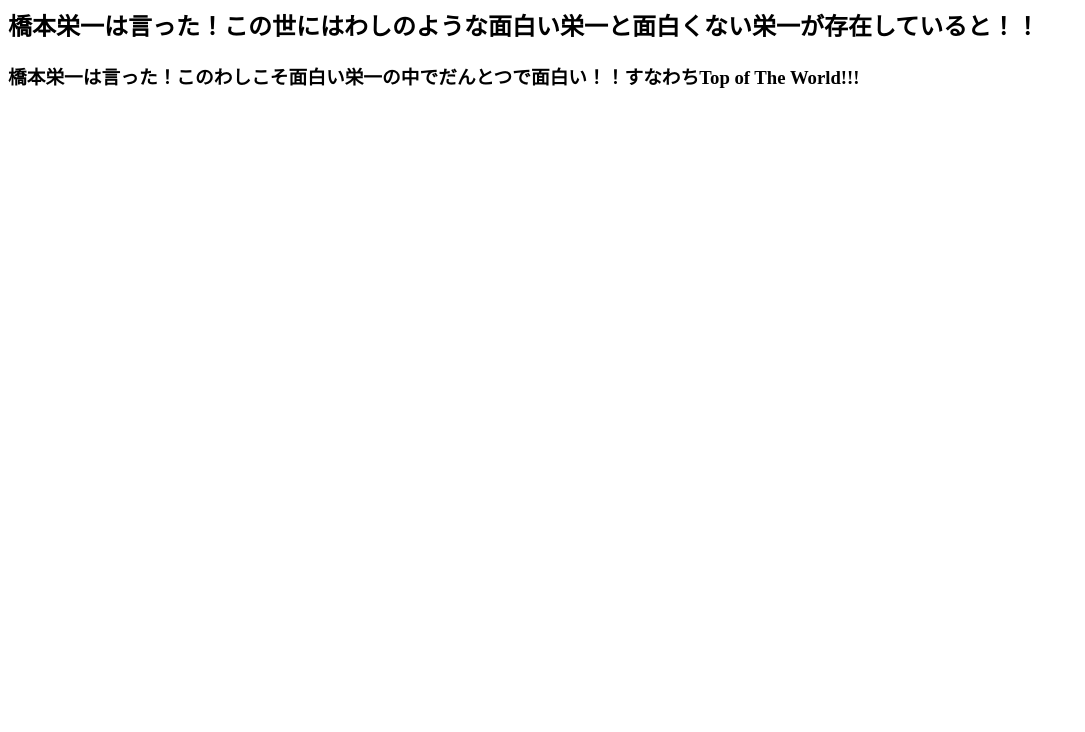
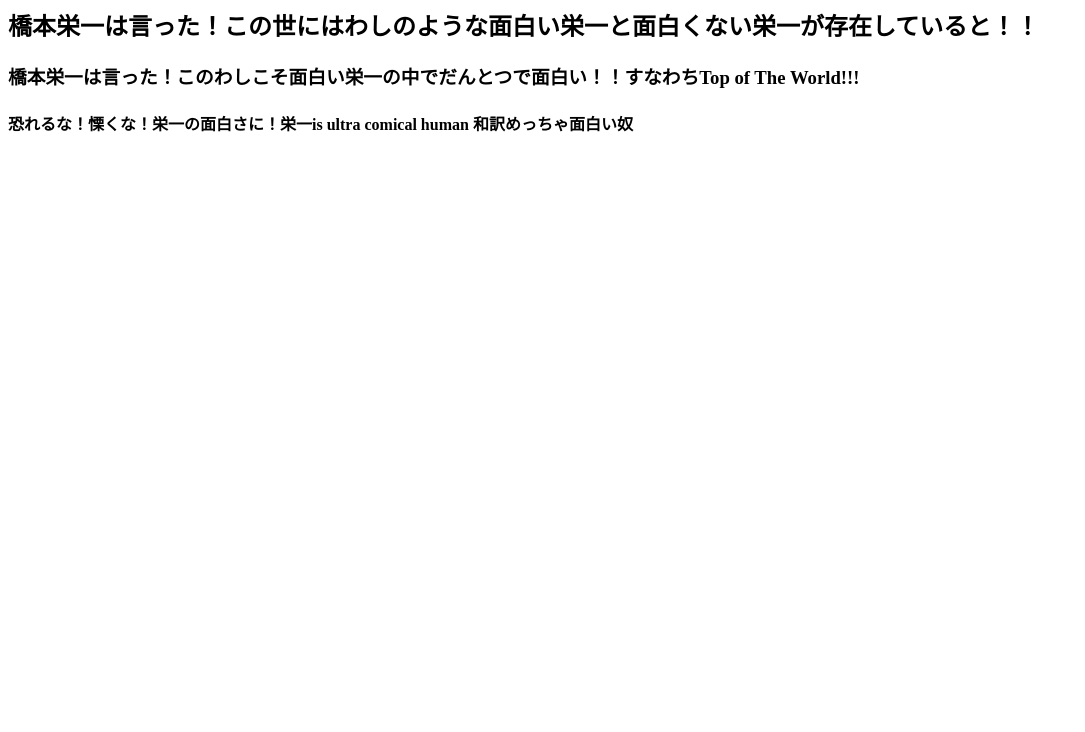
Before and after one commit to kd1127/git_tutorial, a plain HTML site: page index.html in a window 1280 px wide. Shown: the part 68-800 px from the top of the page, without its empty margins (0-1085 px from the left). Drawn offline with Linux system fonts and the light colour scheme.

Commit message:
Third committ

```diff
--- a/index.html
+++ b/index.html
@@ -1,3 +1,4 @@
 <h1>gitチュートリアル</h1>
 <h2>橋本栄一は言った！この世にはわしのような面白い栄一と面白くない栄一が存在していると！！</h2>
 <h3>橋本栄一は言った！このわしこそ面白い栄一の中でだんとつで面白い！！すなわちTop of The World!!!</h3>
+<h4>恐れるな！慄くな！栄一の面白さに！栄一is ultra comical human 和訳めっちゃ面白い奴</h4>
```
